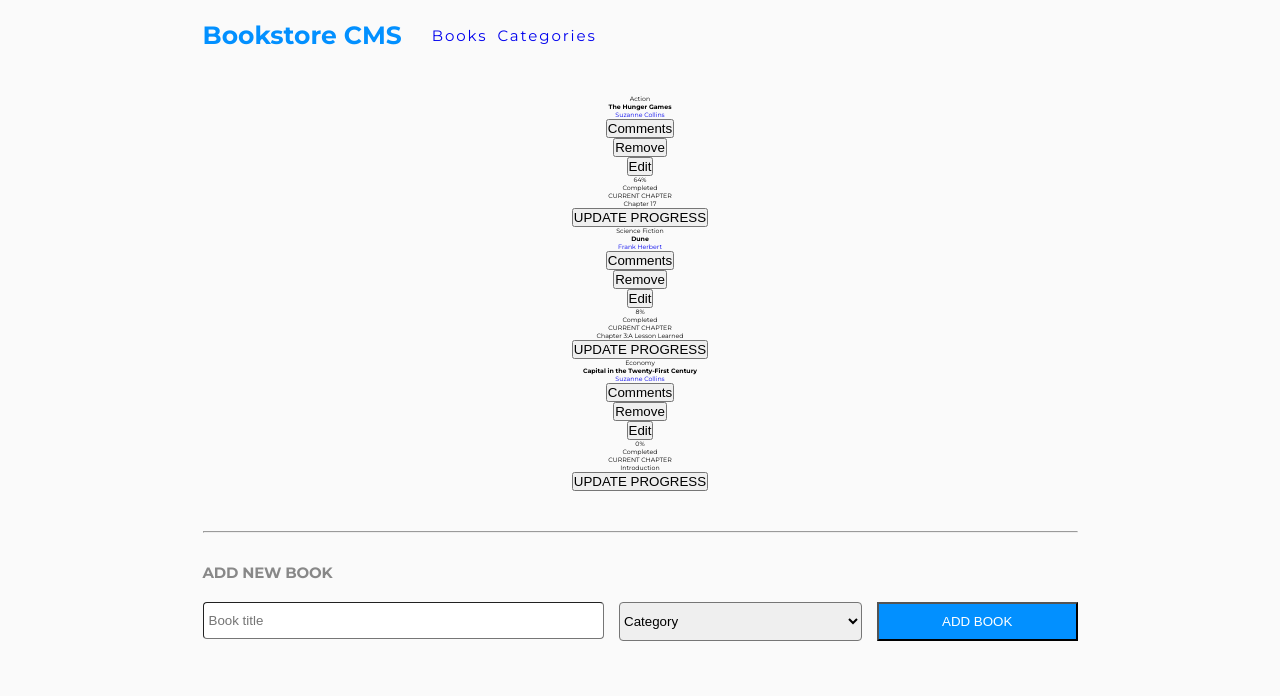
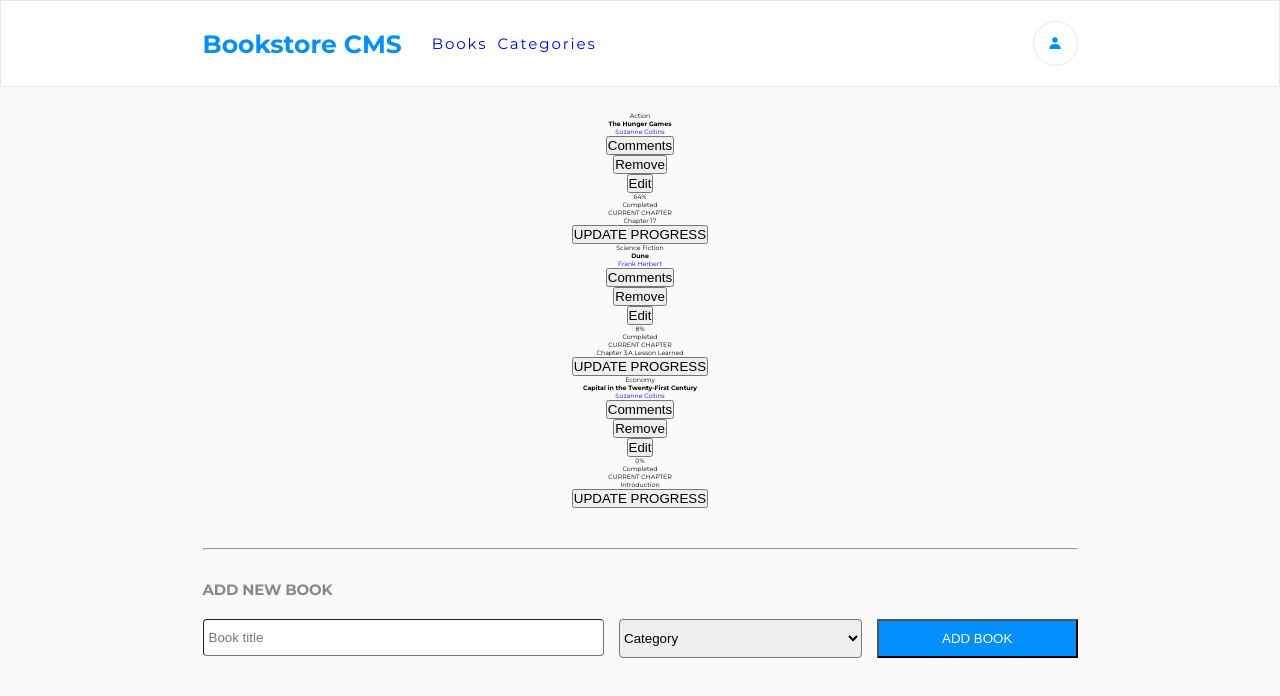
Before and after one commit to olawale-o/react-bookstore, a React (Create React App) app: page / in a window 1280 px wide. Shown: the top 696 px of the page. Built offline with nearby package versions, Linux system fonts and the light colour scheme; no server answers.

Commit message:
Add style to Header component

```diff
--- a/src/components/Header.css
+++ b/src/components/Header.css
@@ -1,5 +1,7 @@
 .Header {
   margin-bottom: 2.5rem;
+  background-color: #fff;
+  border: 1px solid #e8e8e8;
 }
 
 .nav {
@@ -29,3 +31,19 @@
   letter-spacing: 1.9px;
   font-size: 1.5rem;
 }
+
+.profile {
+  margin-left: auto;
+  width: 4.5rem;
+  height: 4.5rem;
+  border-radius: 50%;
+  border: 1px solid #e8e8e8;
+  display: grid;
+  place-items: center;
+}
+
+.profile i {
+  font-size: 1.5rem;
+  color: #0290ff;
+  cursor: pointer;
+}
--- a/src/components/Header.js
+++ b/src/components/Header.js
@@ -14,6 +14,9 @@ const Header = () => (
           <Link to="/categories" className="nav-link">Categories</Link>
         </li>
       </ul>
+      <div className="profile">
+        <i className="bx bxs-user" />
+      </div>
     </nav>
   </header>
 );
```
